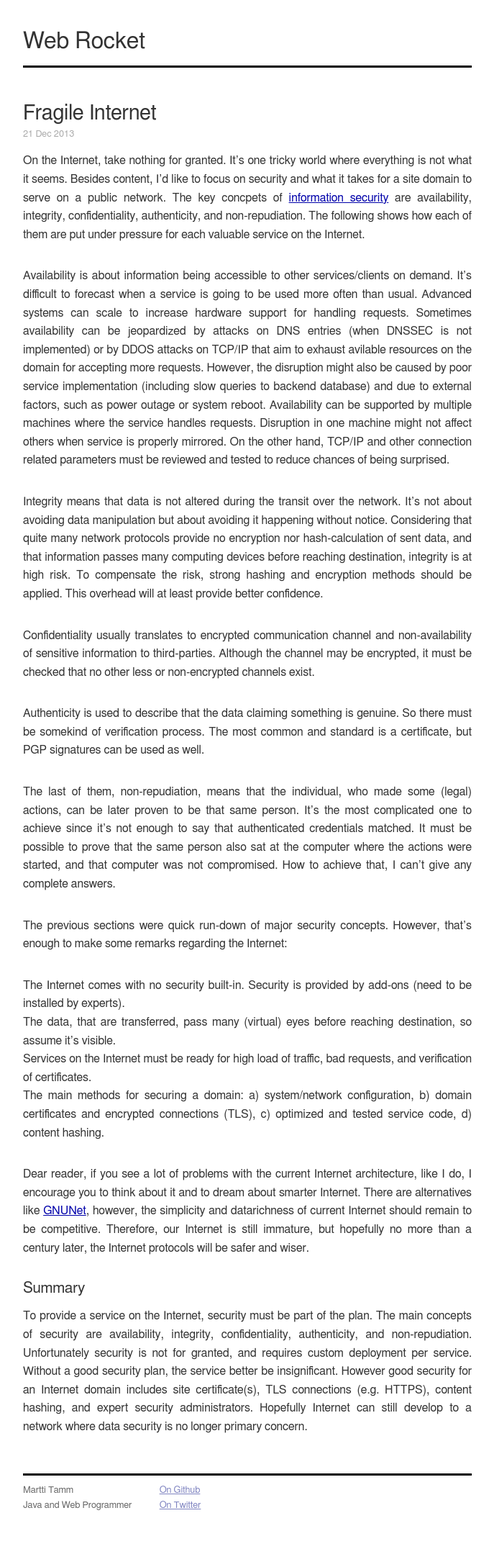
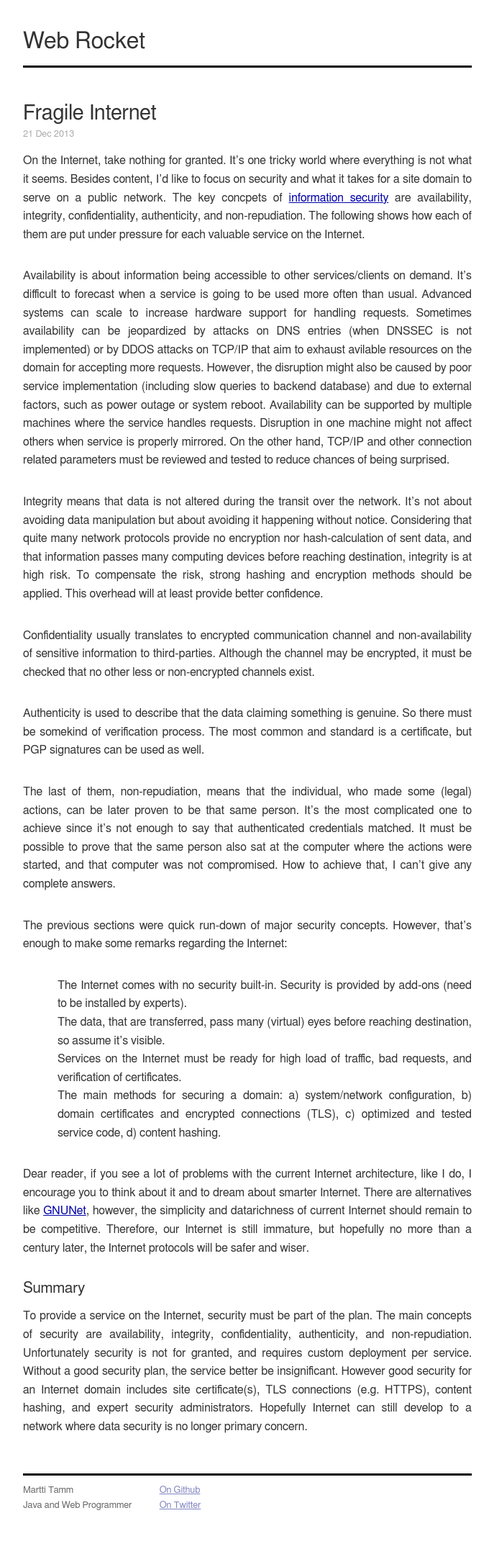
Before and after one commit to mrtamm/mrtamm.github.io, a Jekyll site: the page built from _posts/2013-12-21-fragile-internet.markdown, in a window 1280 px wide. Shown: the whole page at 72% size, without its empty margins (296-983 px from the left). Built offline with Jekyll 4.4.1, drawn with Linux system fonts in a browser that asks for light colours; nearby versions of some CDN libraries; library files that are not in the unit come from our copies.

Commit message:
Adding left padding for listing.

```diff
--- a/css/style.css
+++ b/css/style.css
@@ -37,9 +37,11 @@ h1 { font-size: 1.8em; line-height: 1.1em; margin-bottom: 0.1em; }
 h2 { font-size: 1.6em; line-height: 1.1em; margin-bottom: 0.5em; margin-top: 1.5em; }
 h3 { font-size: 1.3em; line-height: 1.1em; margin-bottom: 0.5em; margin-top: 1.5em; }
 h4 { font-size: 1.1em; line-height: 1.1em; margin-bottom: 0.5em; margin-top: 1.5em; }
-p, ul, ol  { line-height: 1.6em; margin-top: 0.9em; margin-bottom: 2.0em; }
+p, ul, ol { line-height: 1.6em; margin-top: 0.9em; margin-bottom: 2.0em; }
+ul, ol { padding-left: 3em; }
 
 ul.posts {
+  padding-left: 0;
   list-style-type: none;
 }
 
```
